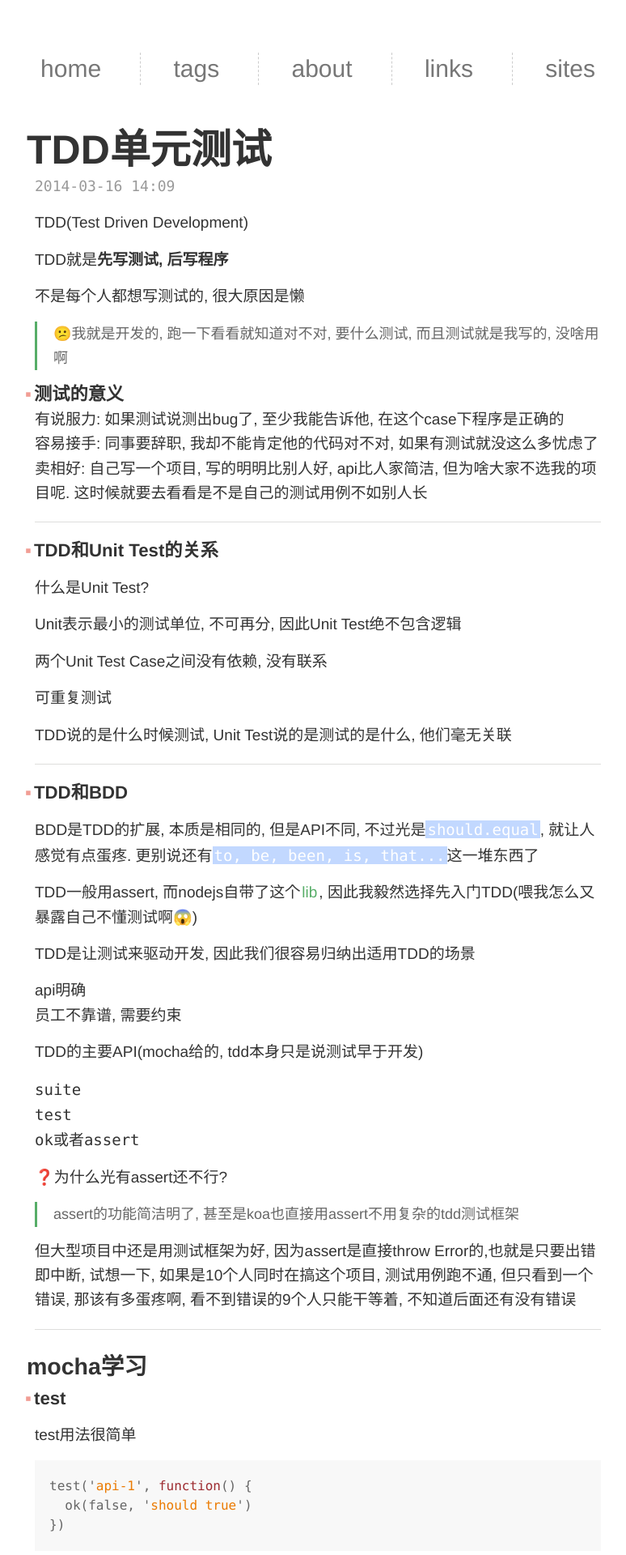
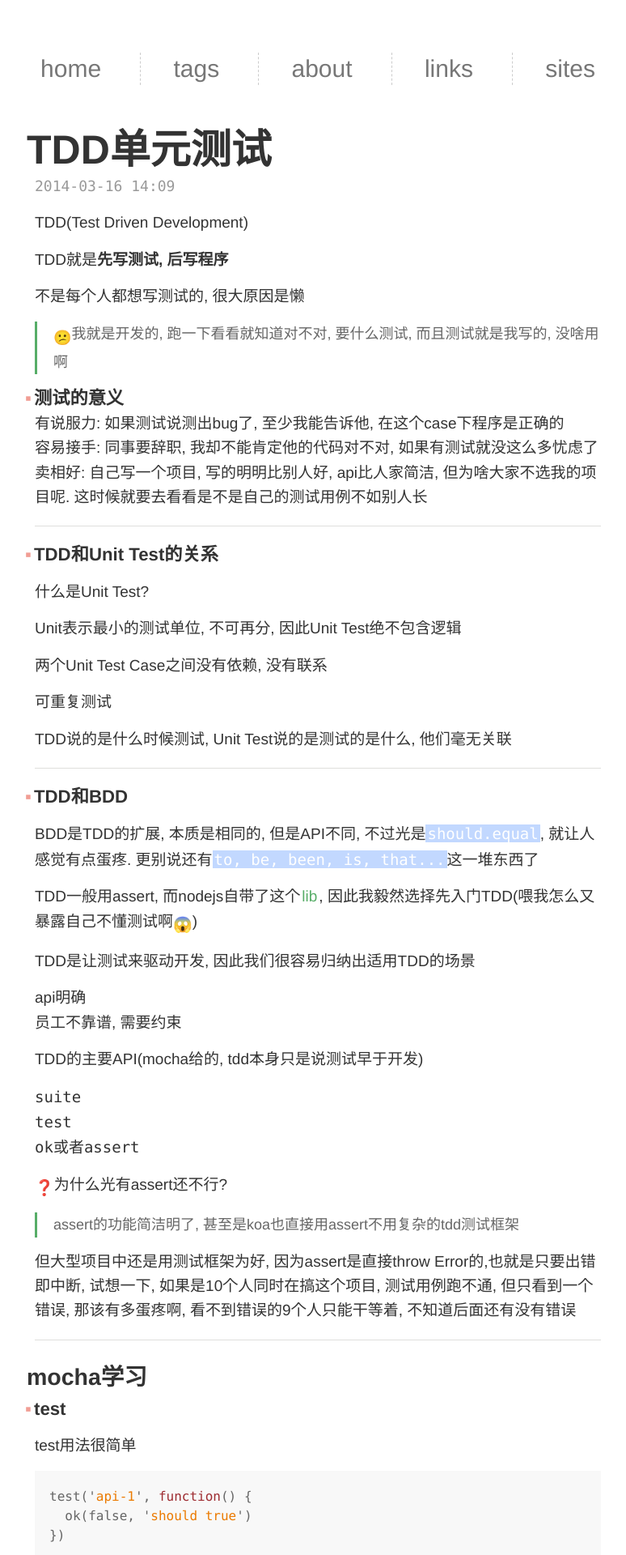
Before and after one commit to chunpu/blog, a Jekyll site: the page built from _posts/2014-03-16-tdd.md, in a window 1280 px wide. Shown: the top 1920 px of the page at 81% size, without its empty margins (247-1021 px from the left). Built offline with Jekyll 4.4.1, drawn with Linux system fonts in a browser that asks for light colours; emoji names are drawn with the system emoji font; Markdown is read by kramdown in place of the engine named in the settings; comment, search, counter and statistics services are not loaded.

Commit message:
fuck verticlealign emoji

```diff
--- a/css/reset.css
+++ b/css/reset.css
@@ -69,7 +69,7 @@
 
 .emoji {
   height: 20px;
-  vertical-align: baseline;
+  vertical-align: text-top;
 }
 
 hr {
```
